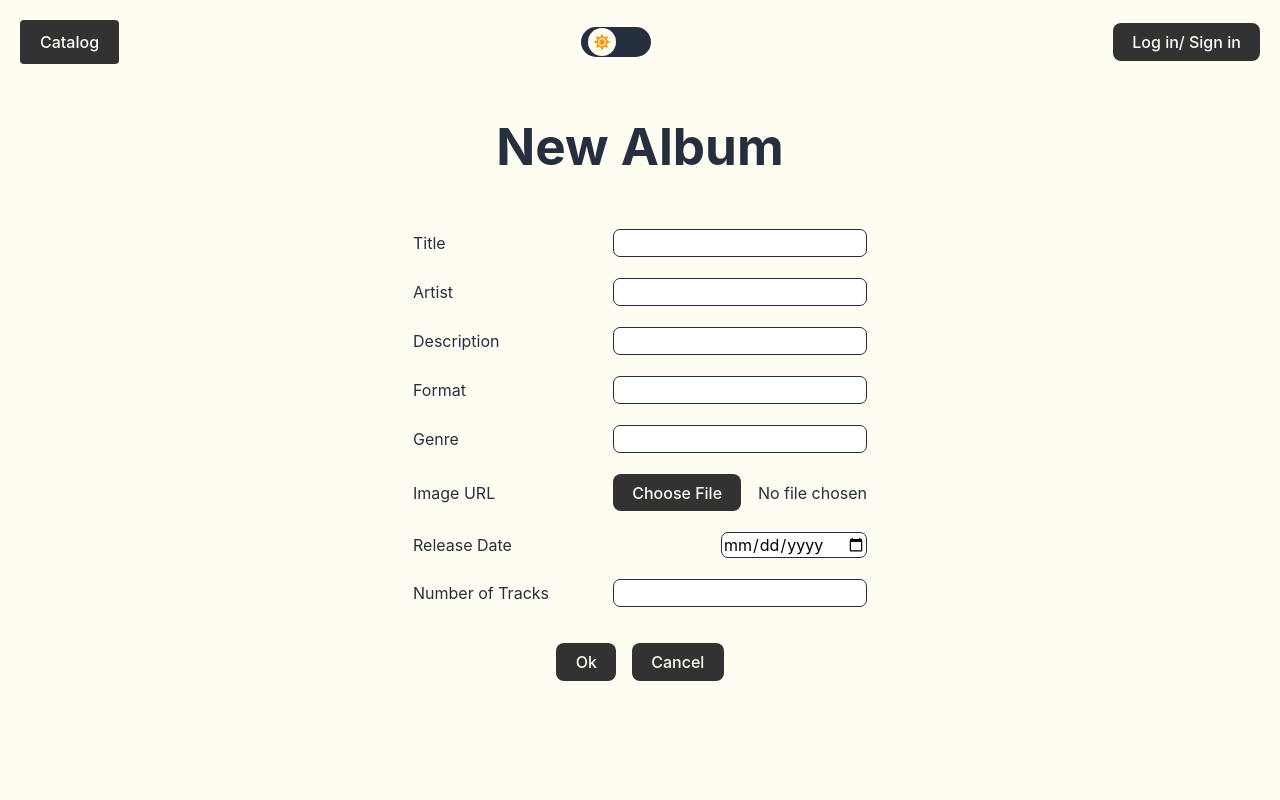
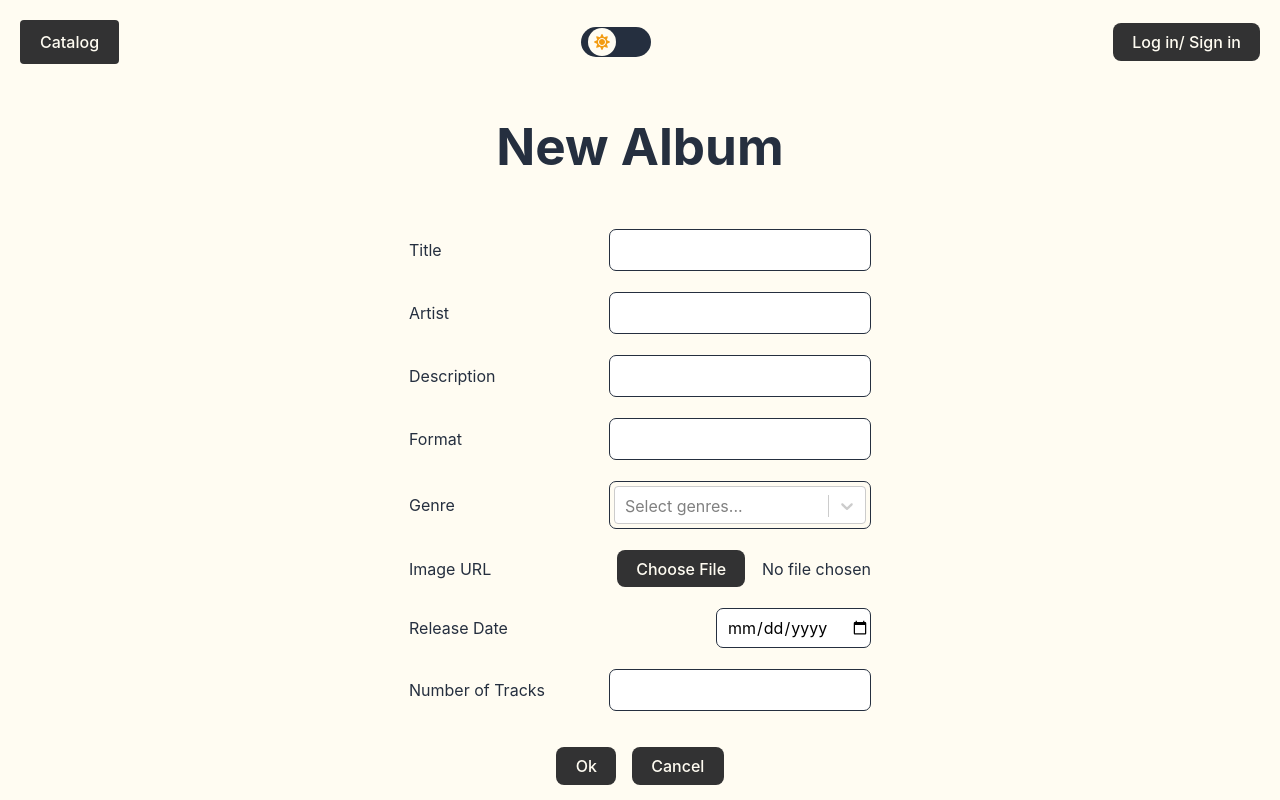
Before and after one commit to VeronikaTkach/audio_com, a React (Vite) app: page /album/new in a window 1280 px wide. Built offline with nearby package versions, Linux system fonts and the light colour scheme; no server answers.

Commit message:
tuned project, added geners

```diff
--- a/package.json
+++ b/package.json
@@ -23,8 +23,10 @@
     "react-icons": "^5.2.1",
     "react-redux": "^9.1.2",
     "react-router-dom": "^6.24.0",
+    "react-select": "^5.8.0",
     "sass": "^1.77.2",
-    "scss": "^0.2.4"
+    "scss": "^0.2.4",
+    "styled-components": "^6.1.12"
   },
   "devDependencies": {
     "@types/react": "^18.3.3",
--- a/src/components/AlbumGrid/AlbumGrid.jsx
+++ b/src/components/AlbumGrid/AlbumGrid.jsx
@@ -1,10 +1,18 @@
-import React from 'react';
+import React, { useState } from 'react';
 import PropTypes from 'prop-types';
 import { FaCheckCircle } from 'react-icons/fa';
 import { Button } from '../ui/Button/Button';
+import { GenreDropdown } from '../ui/GenreDropDown';
 import s from './styles.module.scss';
 
 export const AlbumGrid = ({ album, handleInputChange, handleImageChange, imageFile, fileName, isEdit }) => {
+  const [selectedGenres, setSelectedGenres] = useState(album.genre ? album.genre.map(g => ({ value: g, label: g })) : []);
+
+  const handleGenreChange = (selectedOptions) => {
+    setSelectedGenres(selectedOptions);
+    handleInputChange({ target: { name: 'genre', value: selectedOptions.map(option => option.value) } });
+  };
+
   return (
     <div className={s.album__form}>
       <div className={s.form__group}>
@@ -45,12 +53,7 @@ export const AlbumGrid = ({ album, handleInputChange, handleImageChange, imageFi
       </div>
       <div className={s.form__group}>
         <label>Genre</label>
-        <input
-          type="text"
-          name="genre"
-          value={album.genre}
-          onChange={handleInputChange}
-        />
+        <GenreDropdown selectedGenres={selectedGenres} handleGenreChange={handleGenreChange} />
       </div>
       <div className={s.form__group}>
         <label style={{ textAlign: 'start' }}>Image URL</label>
--- a/src/components/AlbumGrid/styles.module.scss
+++ b/src/components/AlbumGrid/styles.module.scss
@@ -17,8 +17,9 @@
     & input {
       border-radius: 7px;
       background-color: var(--input-color);
-      height: 1.5rem;
+      height: 38px;
       border: solid 1px var(--text-color);
+      padding-left: 10px;
     }
   }
 }
--- /dev/null
+++ b/src/components/ui/GenreDropDown/GenreDropDown.jsx
@@ -0,0 +1,84 @@
+import React from 'react';
+import PropTypes from 'prop-types';
+import { useDispatch, useSelector } from 'react-redux';
+import CreatableSelect from 'react-select/creatable';
+import { addGenre } from '../../../core/store/genresSlice';
+import s from './styles.module.scss';
+
+const customStyles = {
+  control: (provided) => ({
+    ...provided,
+    height: 38,
+    minHeight: 38,
+  }),
+  valueContainer: (provided) => ({
+    ...provided,
+    height: 38,
+    minHeight: 38,
+    padding: '0 8px',
+    display: 'flex',
+    alignItems: 'center'
+  }),
+  input: (provided) => ({
+    ...provided,
+    margin: 0,
+    padding: 0,
+  }),
+  indicatorsContainer: (provided) => ({
+    ...provided,
+    height: 38,
+    minHeight: 38,
+  }),
+  clearIndicator: (provided) => ({
+    ...provided,
+    padding: '0 8px',
+  }),
+  dropdownIndicator: (provided) => ({
+    ...provided,
+    padding: '0 8px',
+  }),
+  multiValue: (provided) => ({
+    ...provided,
+    height: 28,
+    display: 'flex',
+    alignItems: 'center',
+  }),
+  multiValueLabel: (provided) => ({
+    ...provided,
+    padding: '0 8px',
+    display: 'flex',
+    alignItems: 'center',
+  }),
+};
+
+export const GenreDropdown = ({ selectedGenres, handleGenreChange }) => {
+  const dispatch = useDispatch();
+  const genres = useSelector(state => state.genres.genres);
+
+  const handleCreate = (inputValue) => {
+    const newOption = { value: inputValue.toLowerCase(), label: inputValue };
+    dispatch(addGenre(newOption));
+  };
+
+  return (
+    <div className={s.container}>
+      <CreatableSelect
+        isMulti
+        name="genres"
+        options={genres}
+        className={s.dropdown}
+        classNamePrefix="select"
+        onChange={handleGenreChange}
+        onCreateOption={handleCreate}
+        value={selectedGenres}
+        placeholder="Select genres..."
+        styles={customStyles}
+      />
+    </div>
+  );
+};
+
+GenreDropdown.propTypes = {
+  selectedGenres: PropTypes.array.isRequired,
+  handleGenreChange: PropTypes.func.isRequired
+};
--- /dev/null
+++ b/src/components/ui/GenreDropDown/index.js
@@ -0,0 +1 @@
+export * from './GenreDropDown'
--- /dev/null
+++ b/src/components/ui/GenreDropDown/styles.module.scss
@@ -0,0 +1,13 @@
+.container {
+  border-radius: 7px;
+  border: solid 1px var(--text-color);
+  width: 252px;
+  display: flex;
+  align-items: center;
+  padding: 0.25rem;
+}
+
+.dropdown {
+  width: 100%;
+  border: none;
+}
--- /dev/null
+++ b/src/core/store/genresSlice.js
@@ -0,0 +1,24 @@
+import { createSlice } from '@reduxjs/toolkit';
+
+const initialState = {
+  genres: [
+    { value: 'pop', label: 'Pop' },
+    { value: 'rock', label: 'Rock' }
+  ]
+};
+
+const genresSlice = createSlice({
+  name: 'genres',
+  initialState,
+  reducers: {
+    addGenre: (state, action) => {
+      state.genres.push(action.payload);
+    },
+    setGenres: (state, action) => {
+      state.genres = action.payload;
+    }
+  }
+});
+
+export const { addGenre, setGenres } = genresSlice.actions;
+export default genresSlice.reducer;
--- a/src/core/store/store.js
+++ b/src/core/store/store.js
@@ -2,12 +2,14 @@ import { configureStore } from '@reduxjs/toolkit';
 import themeReducer from '../../assets/styles/themes/slice';
 import albumsReducer from '../store/albumsSlice';
 import userSlice from '../store/userSlice';
+import genresReducer from './genresSlice';
 
 export const store = configureStore({
   reducer: {
     theme: themeReducer,
     albums: albumsReducer,
     user: userSlice,
+    genres: genresReducer,
   },
 });
 
--- a/src/pages/AddNewAlbumPage/AddNewAlbumPage.jsx
+++ b/src/pages/AddNewAlbumPage/AddNewAlbumPage.jsx
@@ -5,6 +5,7 @@ import { supabase } from '../../../supabaseClient';
 import { fetchAlbums } from '../../core/store/albumsSlice';
 import { AlbumGrid } from '../../components/AlbumGrid';
 import { Button } from '../../components/ui/Button/Button';
+import defaultCover from '../../assets/defaultCover.webp';
 import s from './styles.module.scss';
 
 export const AddNewAlbumPage = () => {
@@ -98,7 +99,7 @@ export const AddNewAlbumPage = () => {
 
     const newAlbum = {
       ...album,
-      image: imageUrl || 'https://example.com/default-image.jpg'
+      image: imageUrl || defaultCover
     };
 
     const { data, error } = await supabase
```
Also changed, not shown: src/assets/defaultCover.webp (added), 1 other file (tests, documents, lock files or other folders).
